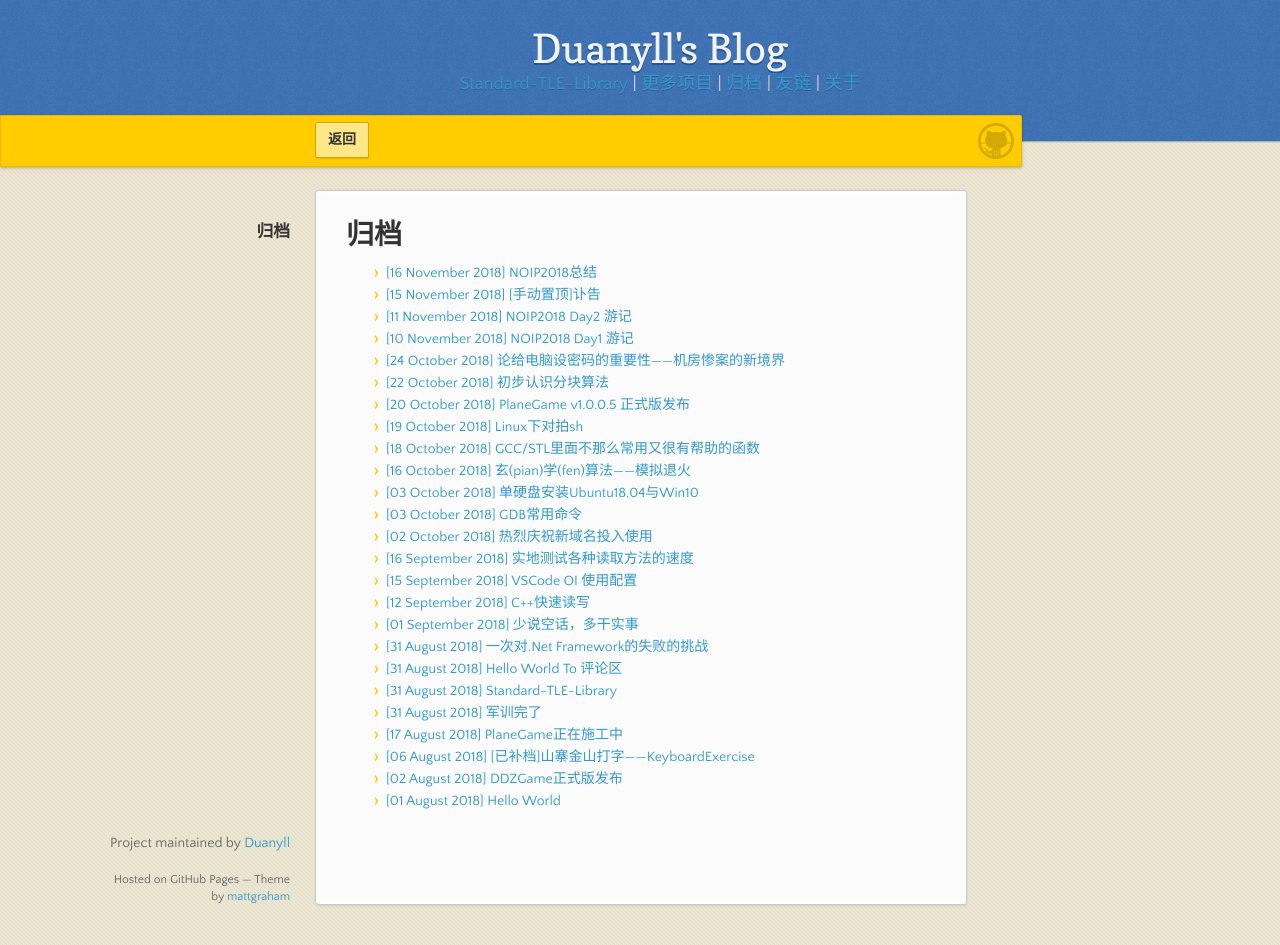
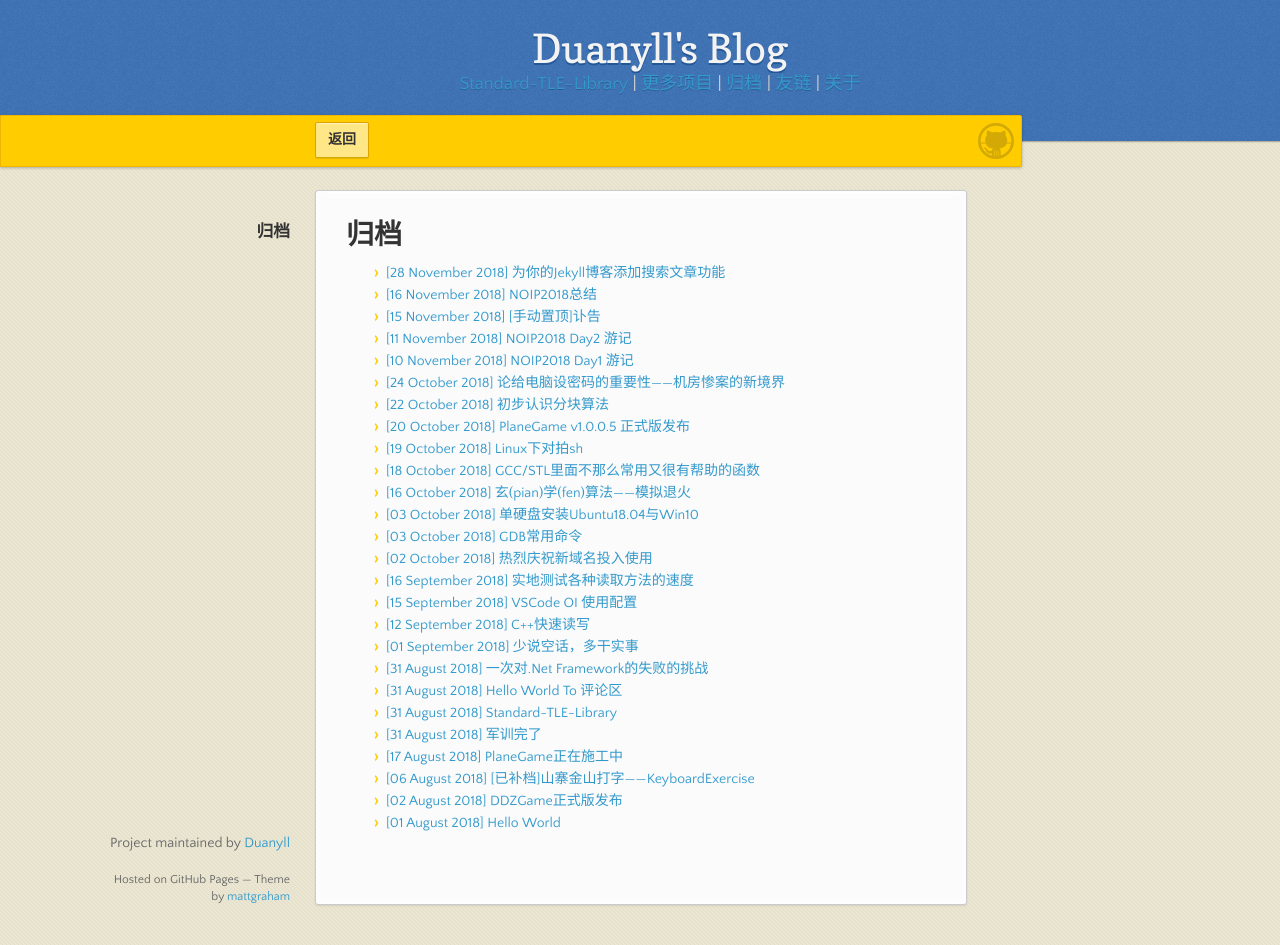
Before and after one commit to Duanyll/duanyll.com, a Jekyll site: the page built from archives.html, in a window 1280 px wide and 945 px high. Built offline with Jekyll 4.4.1, drawn with Linux system fonts in a browser that asks for light colours; some of the changed lines change nothing that is shown.

Commit message:
添加一篇文章

````diff
--- /dev/null
+++ b/_posts/2018-11-28-Jekyll-Search.md
@@ -0,0 +1,110 @@
+---
+author: duanyll
+title: 为你的Jekyll博客添加搜索文章功能
+tags: ["教程"]
+---
+
+众所周知，Github上的Jekyll上实现自定义插件很困难，因此即使有Jekyll的搜索插件，也只能手写js代码。静态网站实现搜索原理是这样的，通过HTTP请求获取`posts.json`，然后本地解析里面内容实现搜索。
+
+<!-- more -->
+
+## posts.json
+
+{% raw %}
+
+```json
+---
+layout: null
+permalink: /posts.json
+---
+
+{
+	"posts":[
+	{%- for post in site.posts -%}
+		{
+			"title" : "{{ post.title }}",
+			"date" : "{{ post.date | date_to_long_string }}",
+			"author" : "{{ post.author }}",
+			"tags" : [
+			{%- for tag in post.tags -%}
+				"{{ tag }}"
+				{%- if forloop.rindex != 1 -%}
+				,
+				{%- endif -%}
+			{%- endfor -%}
+			],
+			"url" : "{{ post.url }}",
+			"excerpt" : "{{ post.excerpt | strip_html | strip_newlines | lstrip | rstrip | truncate:100 }}"
+		}
+		{%- if forloop.rindex != 1 -%}
+		,
+		{%- endif -%}
+    {%- endfor -%}
+	]
+}
+```
+
+{% endraw %}
+
+## HTTP请求
+
+```js
+let requestURL = '/posts.json';
+let request = new XMLHttpRequest();
+request.open('GET', requestURL);
+request.responseType = 'text';
+request.send();
+
+var posts;
+let section = null;
+
+request.onload = function () {
+	let postsText = request.response;
+	posts = JSON.parse(postsText);
+	//console.log(postsText);
+	initPosts(posts['posts']);
+};
+```
+
+## 显示搜索框
+
+```js
+function initSearchBox() {
+	var box = document.createElement('input');
+	box.setAttribute('type', 'text');
+	box.setAttribute('id', 'search-box');
+	box.setAttribute('placeholder', '搜索文章...');
+	box.oninput = function () {
+		var text = this.value;
+		if (text != "") {
+			var list = [];
+			postList.forEach(post => {
+				if (post.title.search(text) > -1 || post.excerpt.search(text) > -1) {
+					list.push(post);
+				}
+			});
+			showSelectedPost(list);
+		} else {
+			showAllPost();
+		}
+	}
+
+	document.getElementById('nav-ul').appendChild(box);
+}
+```
+
+## 滚动到底自动加载
+
+```js
+$(window).scroll(function () {
+	var htmlHeight = $(document).height();
+	var clientHeight = $(window).height();
+	var scrollTop = $(document).scrollTop();
+	var he = scrollTop + clientHeight;
+	if (he >= htmlHeight * 0.9) {
+		addListMore();
+	}
+});
+```
+
+这样做就可以在不花钱的情况下，实现一个支持在线编辑的，支持自定义域名的，功能齐全的博客。
--- a/links.md
+++ b/links.md
@@ -22,4 +22,8 @@ cyc大佬的博客.
 
 一个毫无Bug,绝对与Galaxy OJ毫无关系的OJ.
 
+## [LinkToLune](https://linktolune.github.io/)
+
+cyl大佬的博客.
+
 欢迎交换友链,请到[Issues](https://github.com/duanyll/duanyll.github.io/issues).
````
Also changed, not shown: README.md.
